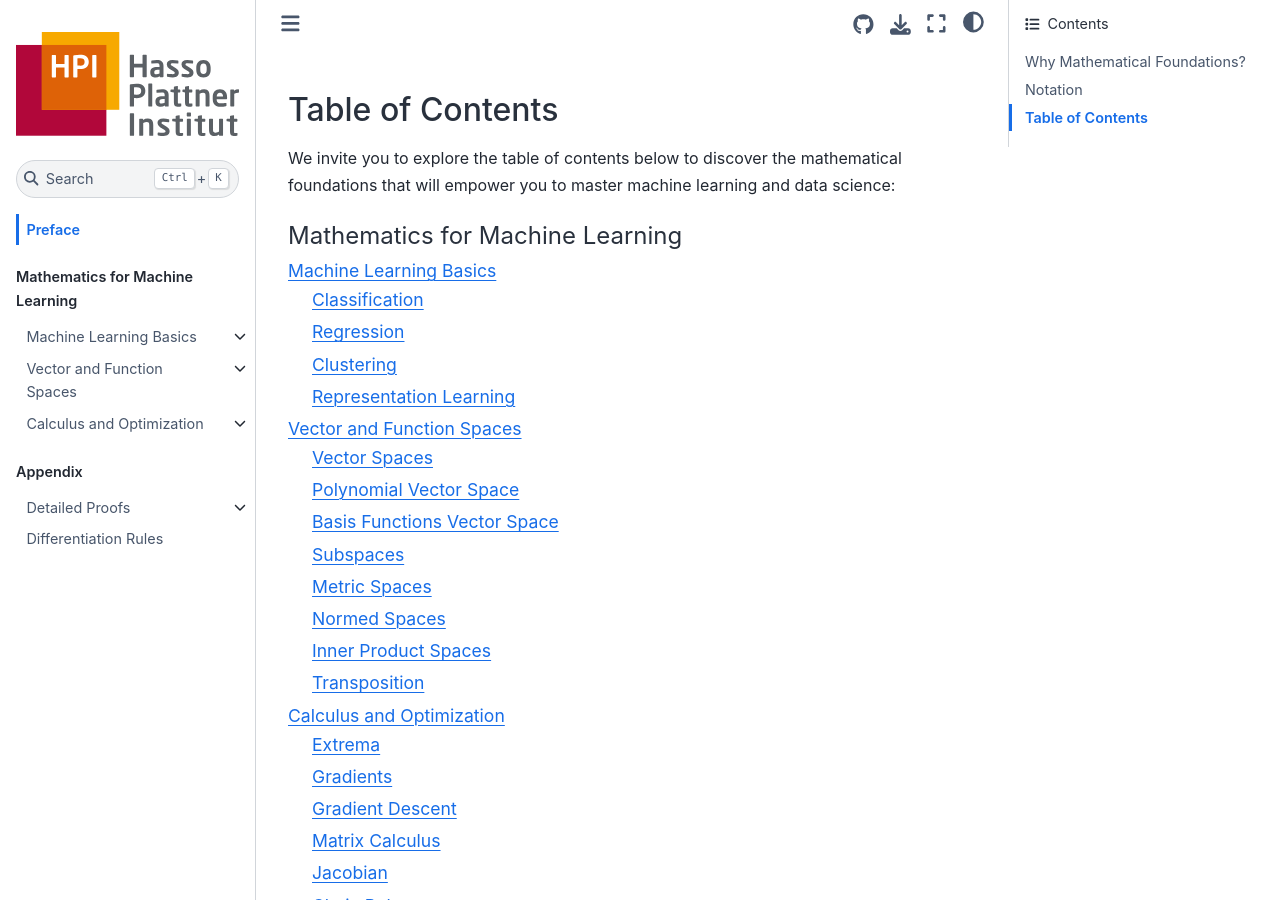
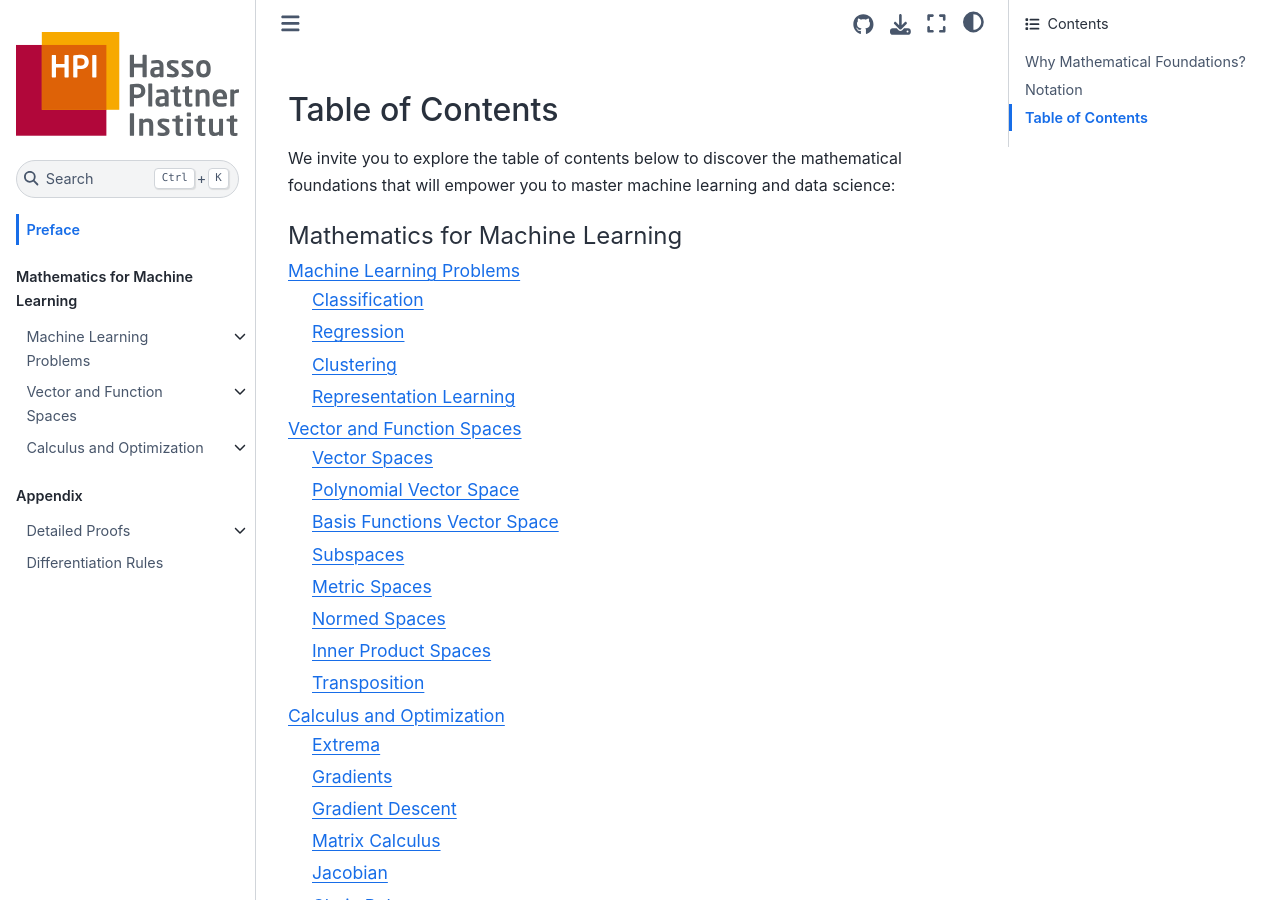
Before and after one commit to HealthML/Math4ML, a Jupyter Book: the page built from book/index.md, in a window 1280 px wide and 900 px high, scrolled down 2492 px. Built offline with Jupyter Book 1.0.4 settings and Sphinx 7.4.7 and the Sphinx Book theme 1.1.4, drawn with Linux system fonts in a browser that asks for light colours; comment, search, counter and statistics services are not loaded.

Commit message:
changed toc for remaining content

```diff
--- a/book/_toc.yml
+++ b/book/_toc.yml
@@ -13,7 +13,7 @@
     chapters:
     # week 1
       - file: chapter_ml_basics/intro
-        title: Machine Learning Basics
+        title: Machine Learning Problems
         sections:
         - file: chapter_ml_basics/classification
           title: Classification
@@ -73,7 +73,8 @@
           title: Hessian
 # study the properties of matrices
 #  - file: chapter_decompositions/overview_decompositions # chapter_linear_algebra/linear_algebra
-#    sections:
+#    title: Matrix Analysis and Decompositions
+# sections:
 #    - file: chapter_decompositions/eigenvectors
 #    - file: chapter_decompositions/trace_determinant
 #    - file: chapter_decompositions/orthogonal_matrices
@@ -84,7 +85,12 @@
 #    - file: chapter_decompositions/pseudoinverse
 #    - file: chapter_decompositions/low_rank_approximation
 #    - file: chapter_decompositions/matrix_norms
+#  - file: chapter_convexity/overview_convexity
+#    title: Convexity
+#    sections:
+#    - file: chapter_convexity/convexity
 # continue with second order optimization
+#      title: Second-Order Optimization
 #        - file: chapter_calculus/newtons_method
 #          title: Newton's Method
 #        - file: chapter_taylor/minima_second_order_condition
@@ -93,16 +99,13 @@
 #        - file: chapter_calculus/orthogonal_projections
 #      - file: chapter_taylor/overview_taylor
 #        sections:
-#  - file: chapter_convexity/overview_convexity
-#    sections:
-#    - file: chapter_convexity/convexity
 #  - file: chapter_optimization/overview_optimization
 #    sections:
 #    - file: chapter_optimization/optimization
 #    - file: chapter_optimization/optimization_second_order
 #    - file: chapter_optimization/bfgs
-#    - file: chapter_optimization/orthogonal_projection
 #  - file: chapter_probability/overview_probability
+#    title: Probability and Random Variables
 #    sections:
 #    - file: chapter_probability/probability_basics
 #    - file: chapter_probability/random_variables
```
Also changed, not shown: book/appendix/scalar-scalar_chain_rule.md (+9 -2 lines).
